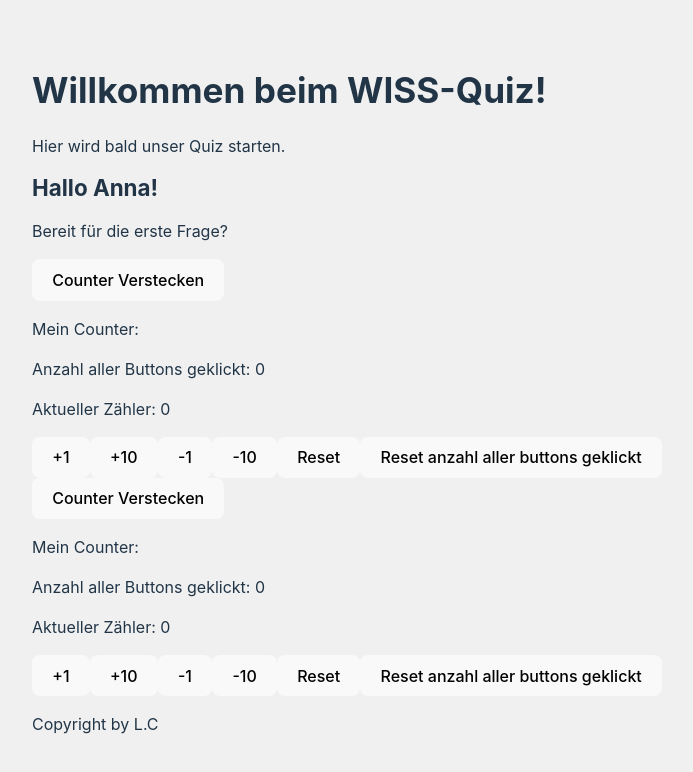
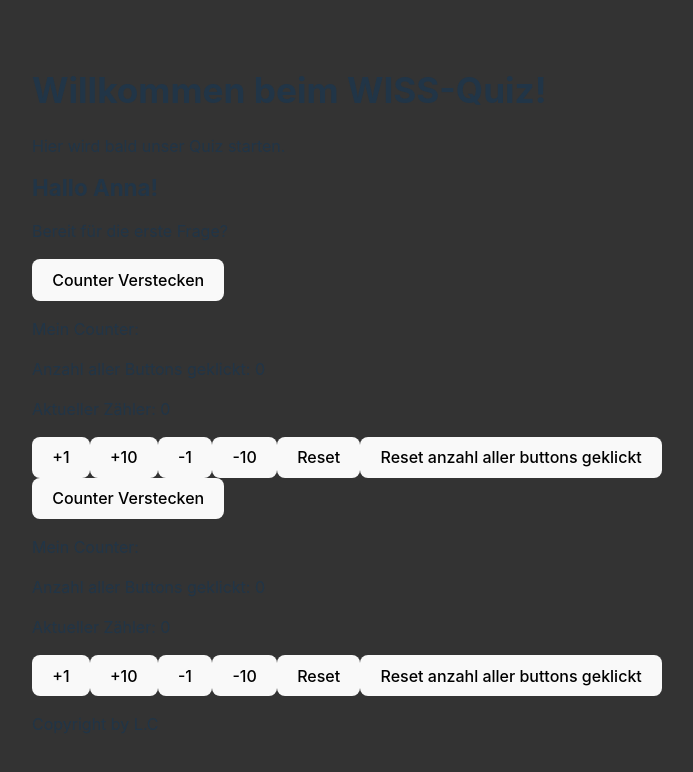
Before and after one commit to eXoCorruption/modul_294, a React (Vite) app in the folder block_3/SQ3B/wiss-quiz/: page / in a window 1280 px wide. Shown: the top 772 px of the page, without its empty margins (293-986 px from the left). Built offline with nearby package versions, Linux system fonts and the light colour scheme.

Commit message:
modified:   block_3/SQ3B/wiss-quiz/src/index.css

```diff
--- a/block_3/SQ3B/wiss-quiz/src/index.css
+++ b/block_3/SQ3B/wiss-quiz/src/index.css
@@ -4,7 +4,7 @@ body {
   place-items: center;
   min-width: 320px;
   min-height: 100vh;
-  background-color: #f0f0f0;
+  background-color: #333333;
 }
 
 #root {
```
